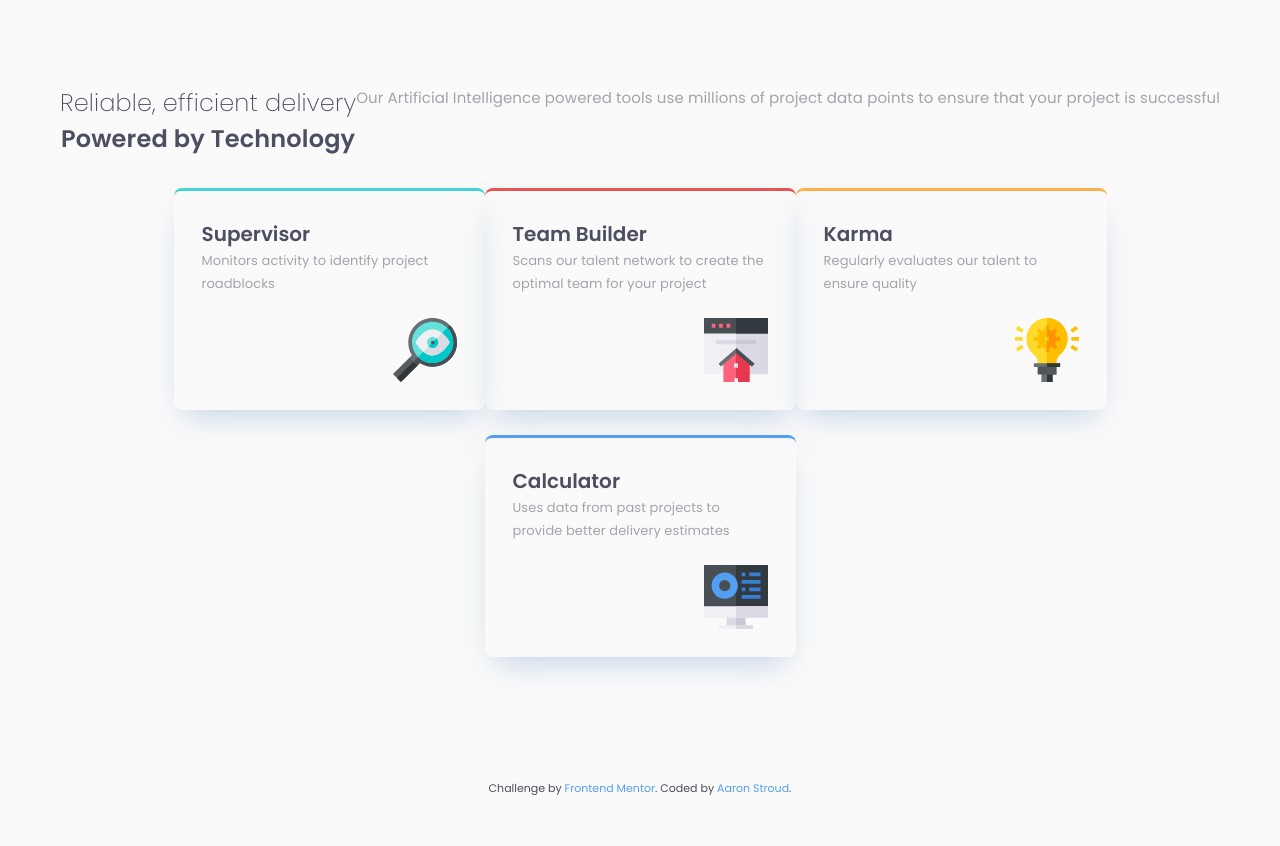
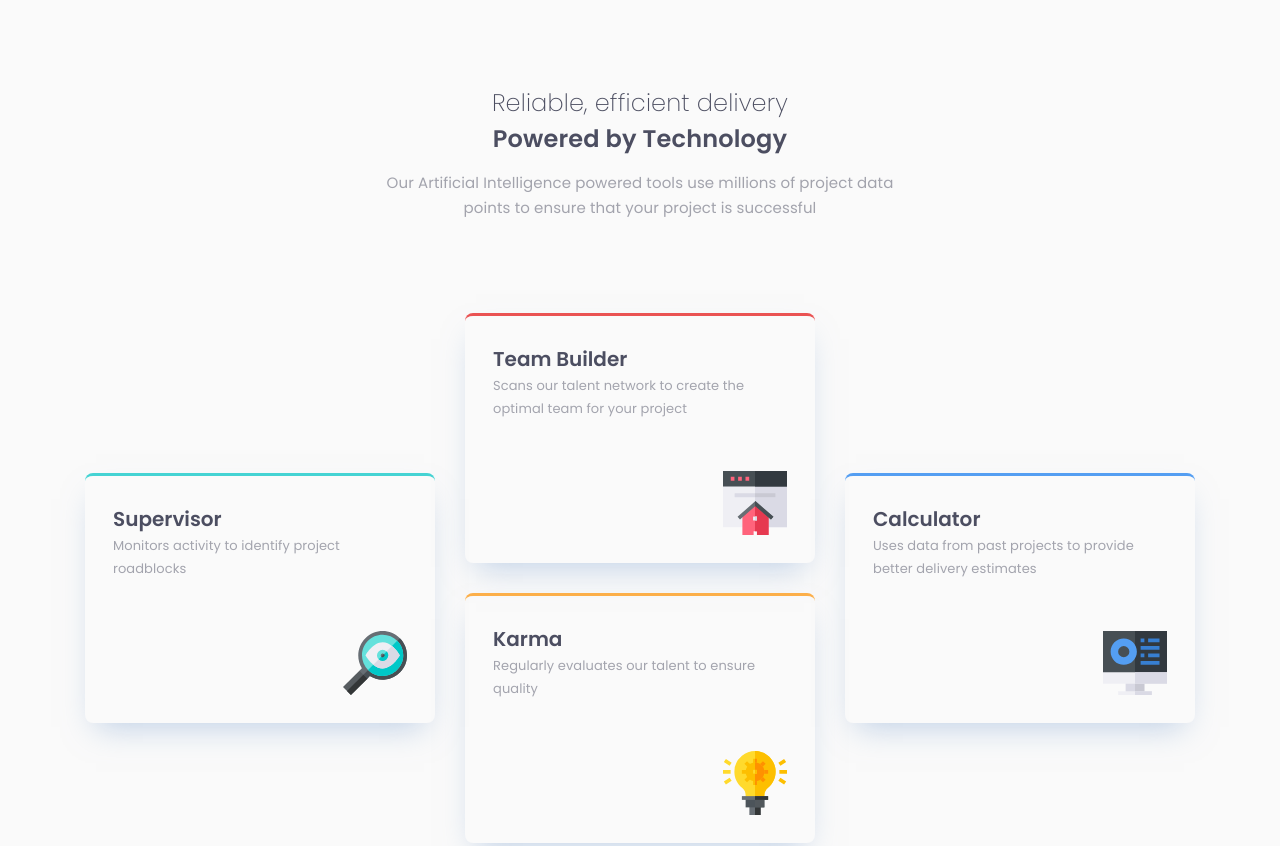
Before and after one commit to astroud/frontendmentor-four-card-feature-section, a plain HTML site: page index.html in a window 1280 px wide. Shown: the top 846 px of the page. Before the commit the page ends 800 px from the top, so only its background shows below. Drawn offline with Linux system fonts and the light colour scheme.

Commit message:
desktop layout v1

```diff
--- a/index.html
+++ b/index.html
@@ -14,9 +14,10 @@
     <h1>Reliable, efficient delivery<br>
       <span>Powered by Technology</span></h1>
 
-    <p>Our Artificial Intelligence powered tools use millions of project data points to ensure that your project is
+    <p>Our Artificial Intelligence powered tools use millions of project data <br>points to ensure that your project is
       successful</p>
 
+    <div class="cards__desktop-layout">
       <div class="card card__supervisor">
         <h2>Supervisor</h2>
         <p>Monitors activity to identify project roadblocks</p>
@@ -33,7 +34,7 @@
         <h2>Calculator</h2>
         <p>Uses data from past projects to provide better delivery estimates</p>
       </div>
-
+    </div>
   </div>
     <footer>
     <p class="attribution">
@@ -41,5 +42,7 @@
         title="Frontend Mentor community">Frontend Mentor</a>.
       Coded by <a href="https://aaronstroud.com" title="My homepage">Aaron Stroud</a>.</p>
   </footer>
+
+
 </body>
 </html>
--- a/style.css
+++ b/style.css
@@ -15,6 +15,10 @@
 }
 
 body {
+  height: 100vh;
+  width: 100vw;
+  display: flex;
+  flex-wrap: wrap;
   font-family: 'Poppins', sans-serif;
   font-size: 15px;
   background: var(--very-light-gray);
@@ -22,7 +26,6 @@ body {
 
 #container {
   width: 100vw;
-  height: calc(100vh - 20px);
   display: flex;
   flex-wrap: wrap;
   justify-content: center;
@@ -46,12 +49,18 @@ h1 > span {
 }
 
 #container > p {
+  width: 100%;
   color: var(--very-dark-blue);
   line-height: 25px;
   text-align: center;
   letter-spacing: 0.104167px;
   opacity: 0.5;
   margin-bottom: 78px;
+}
+
+#container > p > br {
+  /* Used for a line break in desktop view */
+  display: none;
 }
 
 .card {
@@ -65,6 +74,7 @@ h1 > span {
   background-repeat: no-repeat;
   background-origin: content-box;
   background-position: bottom right;
+  transition: all 0.5s ease-in;
 }
 
 .card h2 {
@@ -104,7 +114,8 @@ h1 > span {
 
 footer {
   width: 100vw;
-  height: 20px;
+  margin-top: 30px;
+  align-self: flex-end;
   font-size: 11px;
   text-align: center;
   color: var(--very-dark-blue);
@@ -118,3 +129,52 @@ footer {
 .attribution a:hover {
   color: var(--primary-red);
 }
+
+@media screen and (min-width: 800px) {
+  #container > p > br {
+    display: inline;
+  }
+
+  .cards__desktop-layout {
+    display: flex;
+    flex-wrap: wrap;
+    justify-content: center;
+  }
+
+  .card {
+    width: 350px;
+    height: 250px;
+    margin: 15px;
+  }
+}
+
+
+@media screen and (min-width: 1200px) {
+  #container > p > br {
+    display: inline;
+  }
+
+  .cards__desktop-layout {
+    display: flex;
+    flex-wrap: wrap;
+    justify-content: center;
+    max-width: 1300px;
+  }
+
+  .card {
+    width: 350px;
+    height: 250px;
+    margin-bottom: 0;
+  }
+
+  .card__supervisor {
+    margin-top: 175px;
+  }
+  .card__karma {
+    order: 3;
+    margin-top: -130px;
+  }
+  .card__calculator {
+    margin-top: 175px;
+  }
+}
```
Lines whose indentation alone changed are shown as unchanged.
